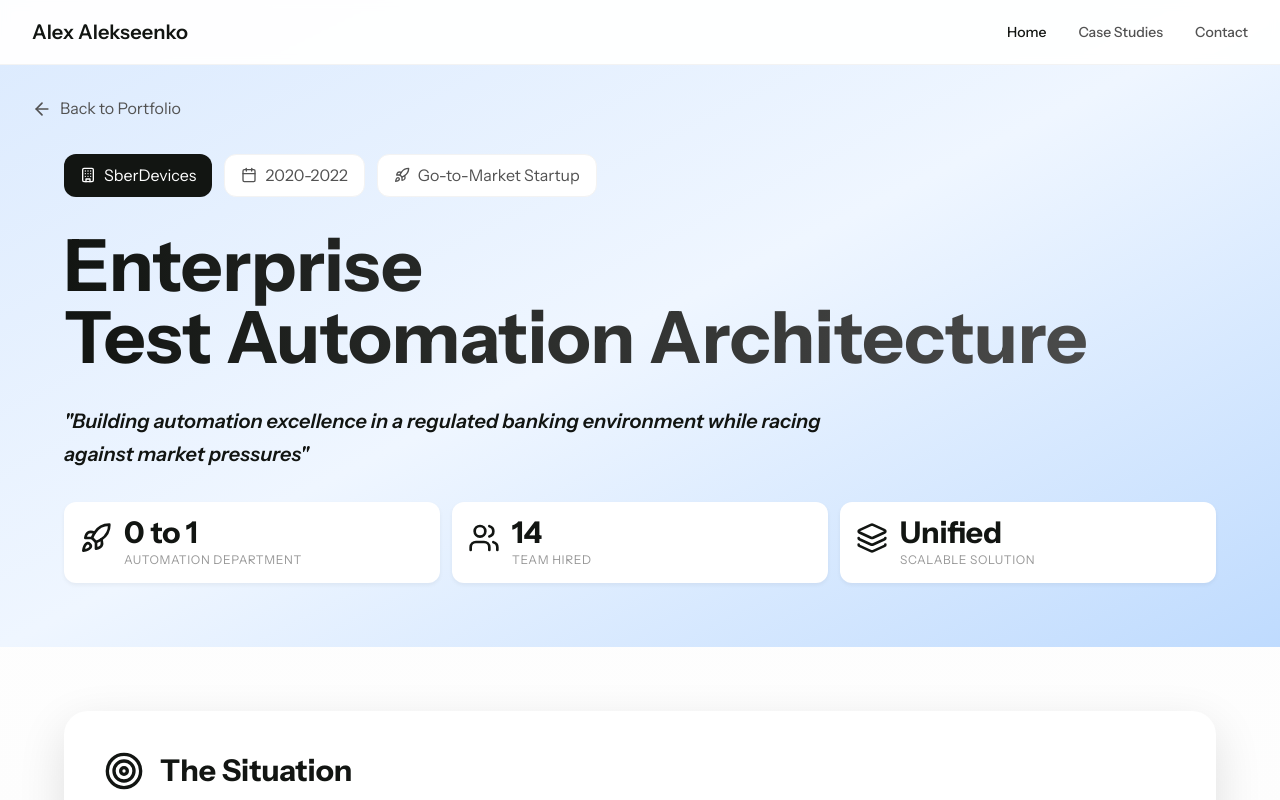
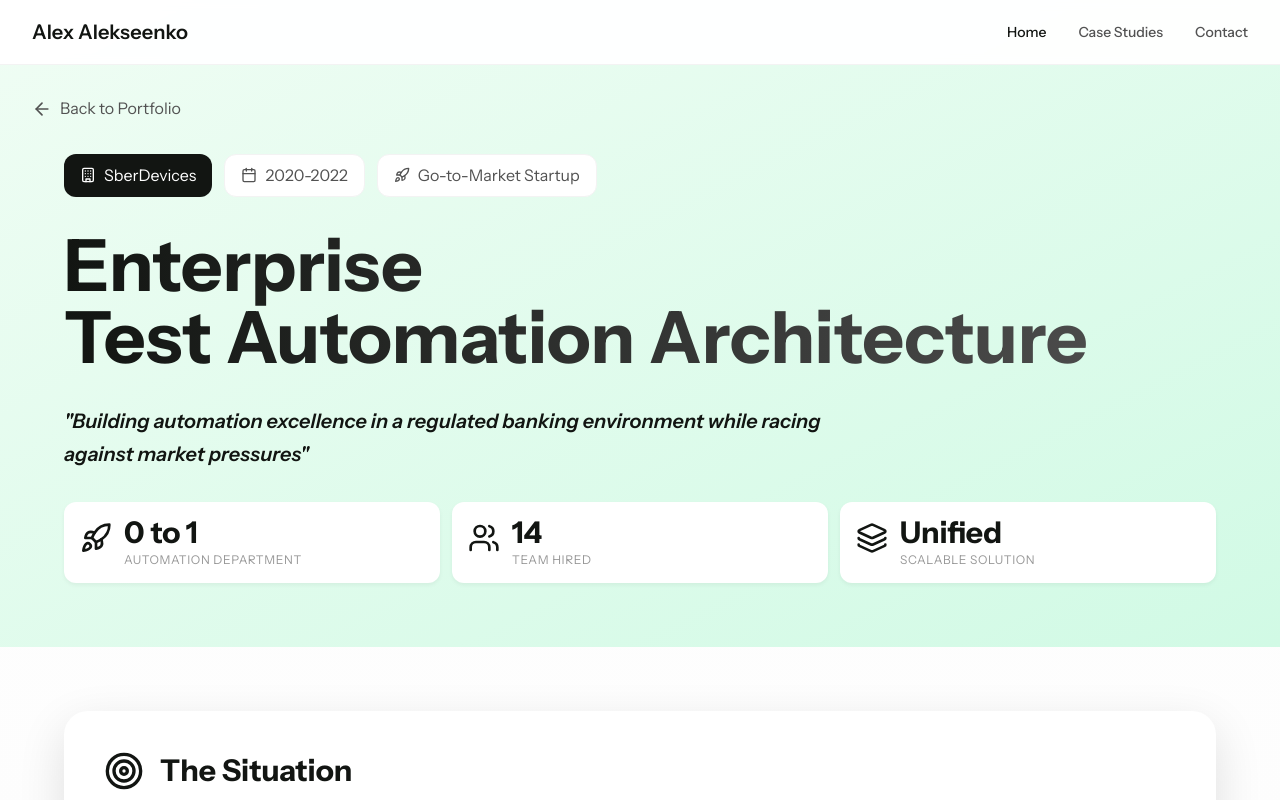
Before and after one commit to alex-alekseenko/alex-alekseenko, a Next.js app: page /case-studies/automation1 in a window 1280 px wide. Shown: the top 800 px of the page. Built offline with nearby package versions, Linux system fonts and the light colour scheme.

Commit message:
Update hero section color to match home page case preview

```diff
--- a/src/app/case-studies/automation1/page.tsx
+++ b/src/app/case-studies/automation1/page.tsx
@@ -89,7 +89,7 @@
 
       {/* Animated Hero Section */}
       <section className="pt-24 pb-16 relative overflow-hidden">
-        <div className="absolute inset-0 bg-gradient-to-br from-blue-100 via-blue-50 to-blue-200"></div>
+        <div className="absolute inset-0 bg-gradient-to-br from-green-50 to-emerald-100"></div>
 
         <div className="container-max relative z-10">
           <Link href="/#case-studies" className="inline-flex items-center text-primary-text hover:text-primary-dark mb-8 group">
```
